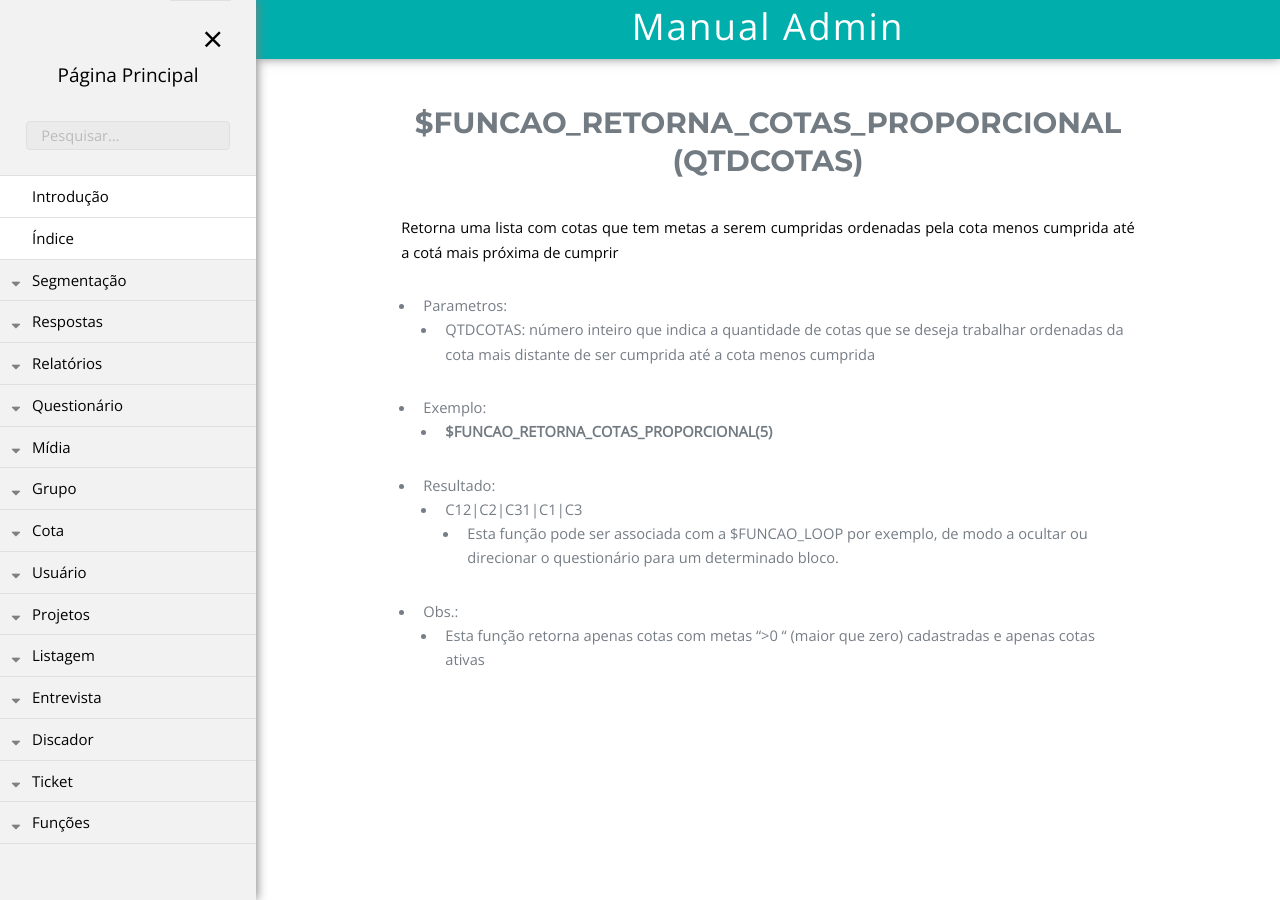
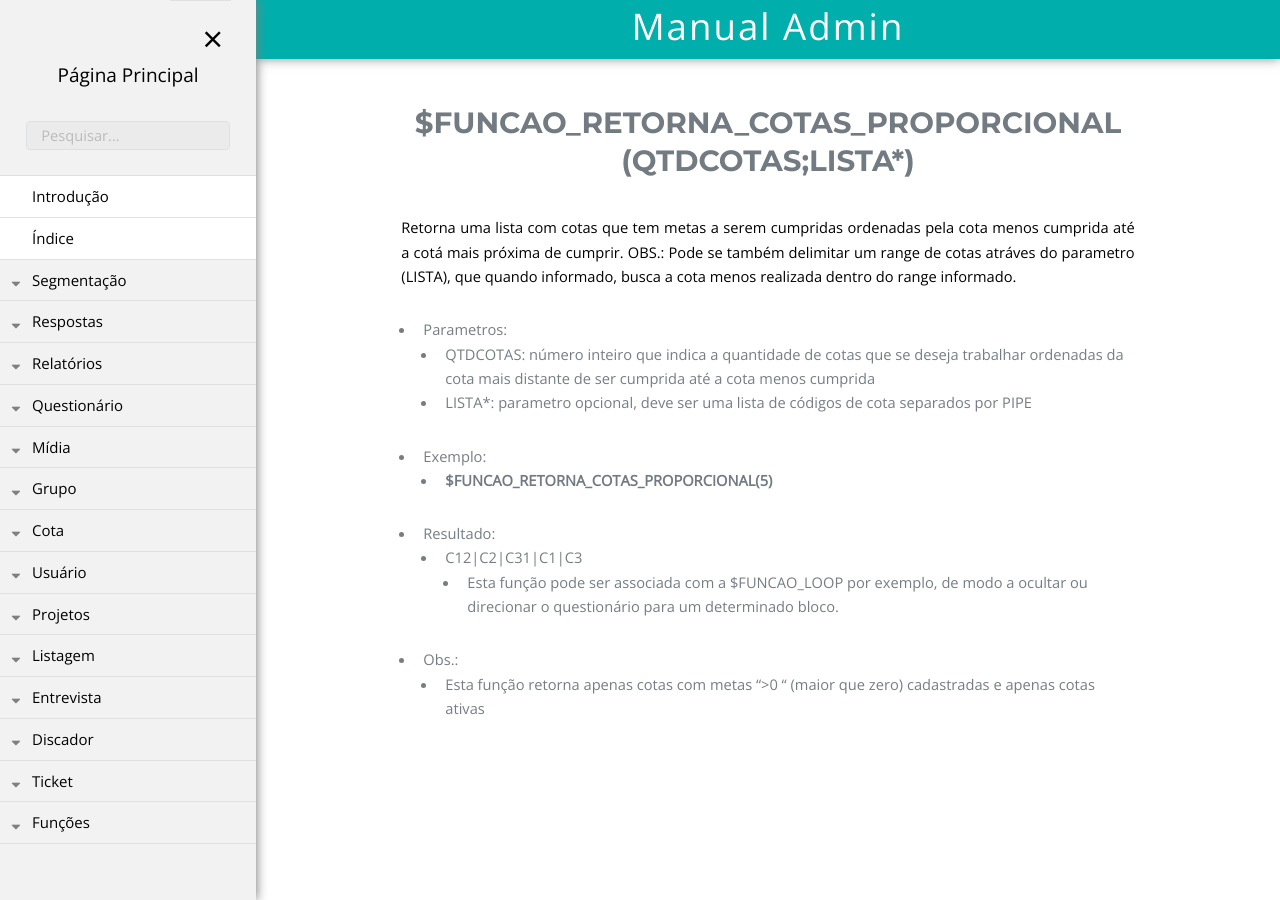
Before and after one commit to rogerio-figueiredo-hsr/hsrtechonline.github.io, a Jekyll site: the page built from _posts/2018-06-14-lista-cotas-proporcional.md, in a window 1280 px wide. Built offline with Jekyll 4.4.1, drawn with Linux system fonts in a browser that asks for light colours.

Commit message:
atulizada funcao cotas proporcionais

```diff
--- a/_posts/2018-06-14-lista-cotas-proporcional.md
+++ b/_posts/2018-06-14-lista-cotas-proporcional.md
@@ -5,10 +5,12 @@ projeto: "fastQuestAdmin"
 permalink: /fastQuestAdmin/funcoes/lista-cotas-proporcional
 pasta: "funcoes"
 ---
-# $FUNCAO_RETORNA_COTAS_PROPORCIONAL (QTDCOTAS)
-Retorna uma lista com cotas que tem metas a serem cumpridas ordenadas pela cota menos cumprida até a cotá mais próxima de cumprir
+# $FUNCAO_RETORNA_COTAS_PROPORCIONAL (QTDCOTAS;LISTA*)
+Retorna uma lista com cotas que tem metas a serem cumpridas ordenadas pela cota menos cumprida até a cotá mais próxima de cumprir.
+OBS.: Pode se também delimitar um range de cotas atráves do parametro (LISTA), que quando informado, busca a cota menos realizada dentro do range informado.
 - Parametros:
     - QTDCOTAS: número inteiro que indica a quantidade de cotas que se deseja trabalhar ordenadas da cota mais distante de ser cumprida até a cota menos cumprida
+    - LISTA*: parametro opcional, deve ser uma lista de códigos de cota separados por PIPE
 - Exemplo:
     - **$FUNCAO_RETORNA_COTAS_PROPORCIONAL(5)**
 - Resultado:
```
